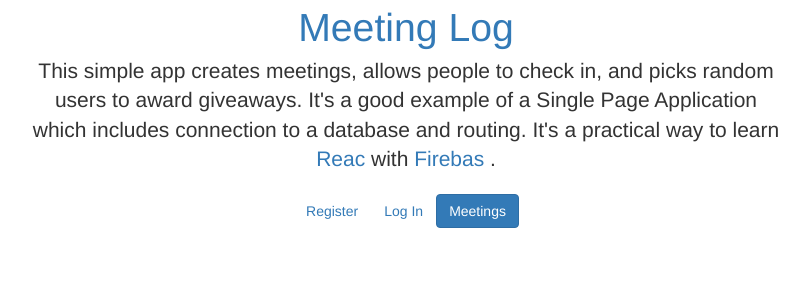
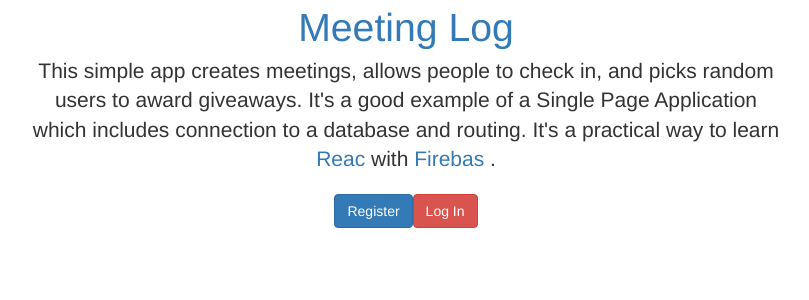
Before and after one commit to AliAbdulle/testapp, a React (Create React App) app: page / in a window 1280 px wide. Shown: the top 300 px of the page, without its empty margins (39-848 px from the left). Built offline with nearby package versions, Linux system fonts and the light colour scheme.

Commit message:
Added condition statement

```diff
--- a/src/App.js
+++ b/src/App.js
@@ -5,9 +5,15 @@ import 'bootstrap/dist/css/bootstrap.css';
 import './App.css';
 
 class App extends Component {
+  constructor(){
+    super();
+    this.state = {
+      user: null
+    };
+  }
   render() {
     return (
-      <Home />
+      <Home user={this.state.user}/>
     );
   }
 }
--- a/src/Home.js
+++ b/src/Home.js
@@ -2,6 +2,7 @@ import React, { Component } from 'react';
 
 class Home extends Component {
   render() {
+      const {user} = this.props;
     return (
 
       <div className="container text-center">
@@ -22,16 +23,22 @@ class Home extends Component {
               with <a href="https://firebase.google.com">Firebas </a>.
         </p>
 
-
-            <a href="/register" className="btn btn-outline-primary mr-2">
+              {user == null && (
+                  <span>
+                      <a href="/register" className="btn btn-primary">
               Register
              </a>
-            <a href="/login" className="btn btn-outline-primary mr-2">
+            <a href="/login" className="btn btn-danger">
               Log In
                 </a>
-            <a href="/meetings" className="btn btn-primary">
-              Meetings
-                </a>
+                  </span>
+              )}
+            {user && (
+                 <a href="/meetings" className="btn btn-primary">
+                 Meetings
+                   </a>
+            )}
+
 
           </div>  {' '}
           {/** columns */}
```
